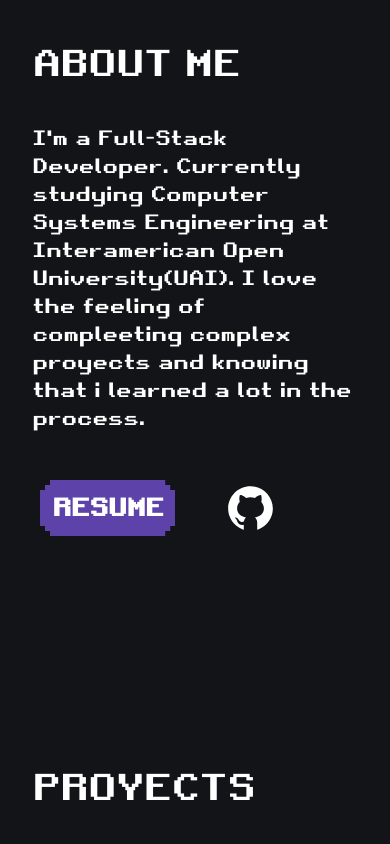
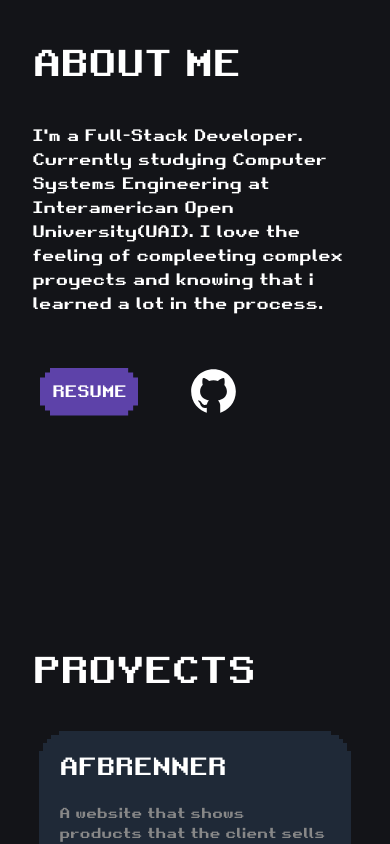
Before and after one commit to fede-brenner/Portfolio, a Vue app: page / in a window 390 px wide. Shown: the part 1000-1844 px from the top of the page. Built offline with nearby package versions, Linux system fonts and the light colour scheme.

Commit message:
Adjusted font sizes again

```diff
--- a/src/components/AboutMe.vue
+++ b/src/components/AboutMe.vue
@@ -4,9 +4,9 @@
             <div id="about-me-img" class="md:justify-self-end  hidden md:block"></div>
             <div id="about-me-text" class="md:col-span-3">
                 <h2 class="text-4xl my-10 text-left">ABOUT ME</h2>
-                <p class="text-xl text-left">I'm a Full-Stack Developer. Currently studying Computer Systems Engineering at Interamerican Open University(UAI). I love the feeling of compleeting complex proyects and knowing that i learned a lot in the process.</p>
+                <p class="text-base md:text-xl text-left">I'm a Full-Stack Developer. Currently studying Computer Systems Engineering at Interamerican Open University(UAI). I love the feeling of compleeting complex proyects and knowing that i learned a lot in the process.</p>
                 <div id="buttons" class="flex items-center mt-12 gap-12">
-                    <button id="resume-btn" v-on:click="ToggleVisibility()" class="p-3 text-2xl font-bold text-white ml-2 border-none pixel-corners bg-accent">
+                    <button id="resume-btn" v-on:click="ToggleVisibility()" class="p-3 text-1xl md:text-2xl text-white ml-2 border-none pixel-corners bg-accent">
                         RESUME
                     </button>
                     <div class="flex items-center">
--- a/src/components/Contact.vue
+++ b/src/components/Contact.vue
@@ -13,7 +13,7 @@
                     <label for="message" class="block mt-4 mb-2 text-xl">Message</label>
                     <textarea name="message" id="message" cols="30" rows="10" class="pixel-corners w-full box-border bg-gray-800 resize-none text-base outline-none p-3"></textarea>
 
-                    <input type="submit" value="Send message" class="pixel-corners w-full box-border bg-gray-800 resize-none text-base outline-none p-3 hover:bg-gray-700">
+                    <input type="submit" value="Send message" class="pixel-corners mt-3 w-full box-border bg-accent resize-none text-base outline-none p-3 hover:bg-violet-500">
                 </form>
             </div>
 
--- a/src/components/Proyects.vue
+++ b/src/components/Proyects.vue
@@ -5,8 +5,8 @@
             <div class="m-0 flex items-center justify-center">
                 <ul class="grid items-center justify-center m-0 gap-12 grid-cols-1 md:grid-cols-2 md:w-[75vw] md:max-w-[875px]">
                     <li v-for="(proyect, index) of proyects" :key="index" class="pixel-corners w-[80vw] bg-gray-800 text-left h-48 transition-transform duration-500 ease-in-out hover:scale-105 md:text-left md:w-[35vw] md:max-w-[400px]" id="card">
-                        <h2 class="m-0 text-3xl p-3">{{proyect.name}}</h2>
-                        <p class="text-grayText text-sm py-1 px-5">{{proyect.description}}</p>
+                        <h2 class="m-0 text-2xl p-5">{{proyect.name}}</h2>
+                        <p class="text-grayText text-sm pb-1 px-5">{{proyect.description}}</p>
                     </li>
                 </ul>
             </div>
```
